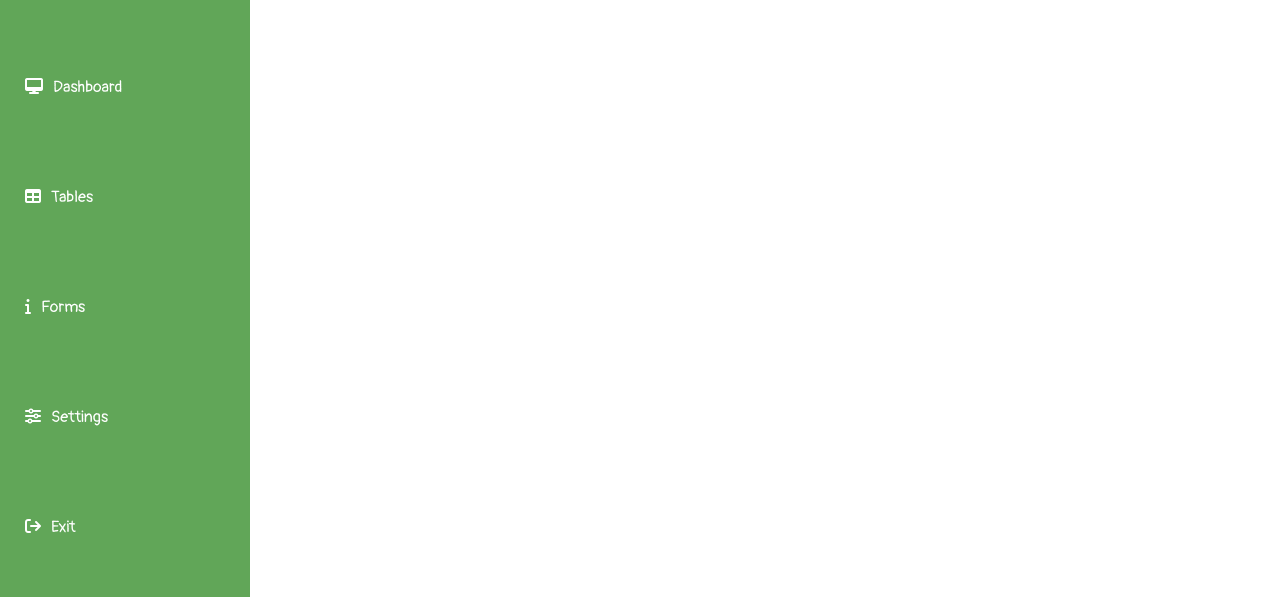
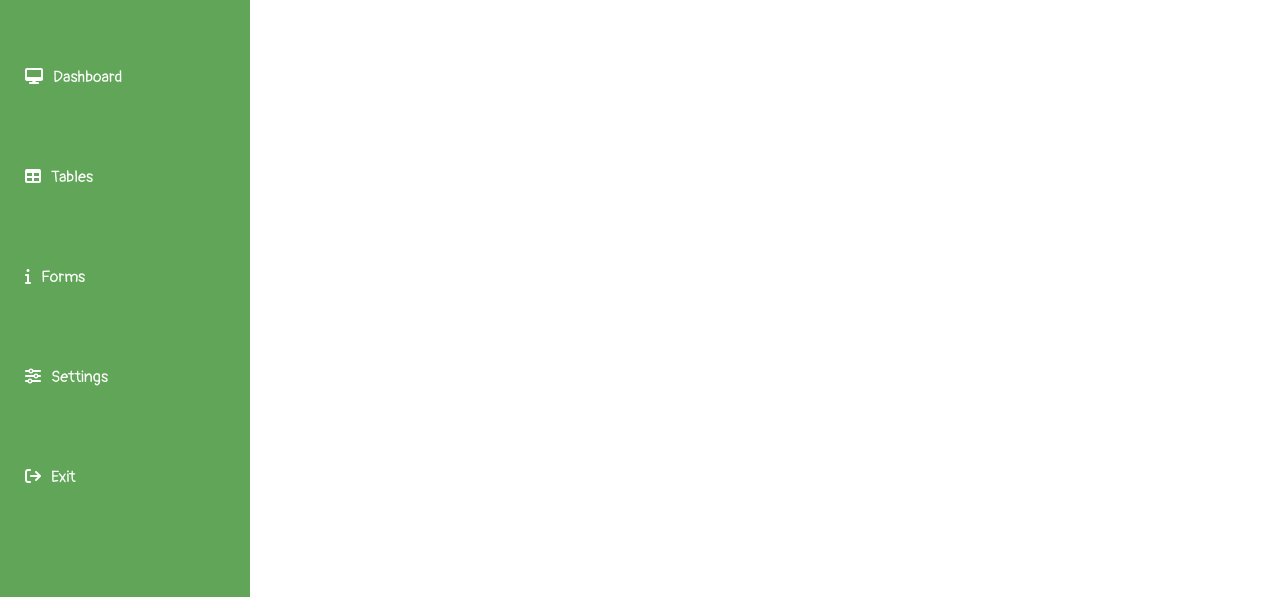
Before and after one commit to Mayank-B01/Clothing-Brand, a plain HTML site: page admin.html in a window 1280 px wide. Shown: the part 203-800 px from the top of the page. Drawn offline with Linux system fonts and the light colour scheme; a web font is replaced by a local one.

Commit message:
managed nav for admin

```diff
--- a/css/admin.css
+++ b/css/admin.css
@@ -44,7 +44,7 @@ header{
     display: block;
     width: 100%;
     line-height: 60px;
-    padding-top: 50px;
+    padding-top: 40px;
     text-decoration: none;
     padding-left: 10%;
     box-sizing: border-box;
@@ -56,6 +56,7 @@ header{
 }
 .side-nav i{
     padding-right: 10px;
+    margin-bottom: 5px;
 }
 .side-nav i span{
     font-family: 'Roboto',sans-serif;
```
